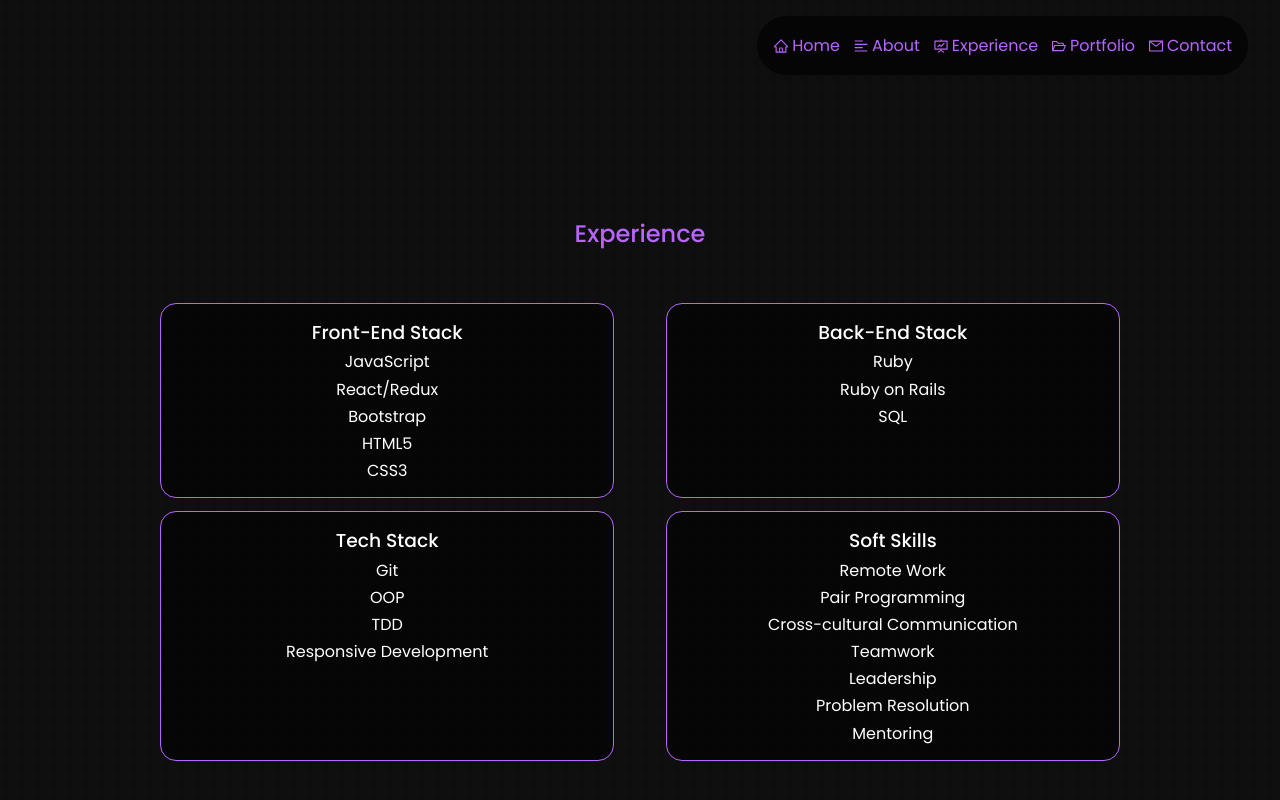
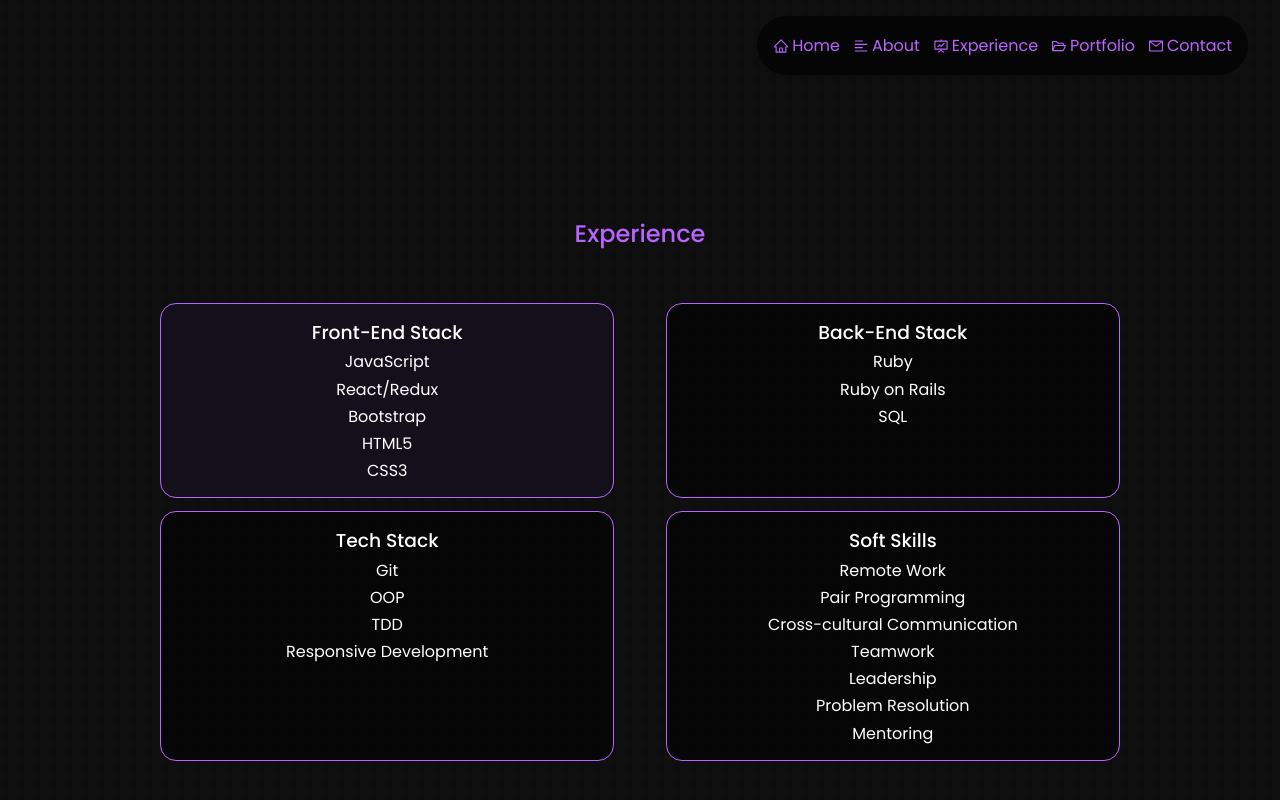
Before and after one commit to lucas-crodrigues/portfolio2, a React (Create React App) app: page / in a window 1280 px wide. In both pictures the pointer is over the element 387 px from the left and 2074 px from the top of the page. Shown: the part 1674-2474 px from the top of the page. Built offline with nearby package versions, Linux system fonts and the light colour scheme.

Commit message:
Add hover effect on experience cards

```diff
--- a/src/components/experience/experience.css
+++ b/src/components/experience/experience.css
@@ -17,4 +17,9 @@
   width: calc(50% - 1.6rem);
   min-width: 20rem;
   background-color: var(--color-transparent);
+  transition: var(--transition);
 }
+
+.card:hover {
+  background-color: var(--color-bg-2);
+}
```
